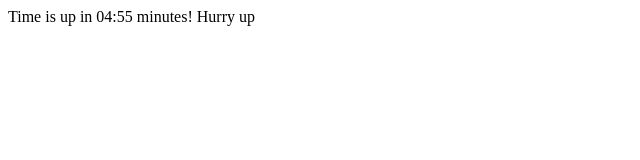
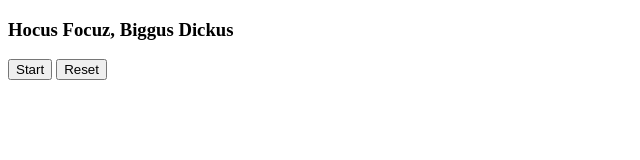
Before and after one commit to heisid/hocus-focus, a plain HTML site: page index.html in a window 1280 px wide. Shown: the whole page, without its empty margins (0-640 px from the left). Drawn offline with nearby package versions, Linux system fonts and the light colour scheme.

Commit message:
this one is working

```diff
--- /dev/null
+++ b/app.js
@@ -0,0 +1,39 @@
+let timer;
+let target = null;
+
+function start() {
+    document.getElementById('startBtn').disabled = true;
+    let remaining = target ?? "0:2:10";
+
+    timer = setInterval(function() {
+        document.getElementById('display').innerHTML = remaining;
+        if (remaining === '0:0:0') {
+            stop();
+        }
+
+        const remainingArr = remaining.split(':');
+        let hour = parseInt(remainingArr[0]);
+        let minute = parseInt(remainingArr[1]);
+        let second = parseInt(remainingArr[2]);
+
+        if (second === 0) {
+            second = 59;
+            minute--;
+        } else {
+            second--;
+        }
+
+        if (minute < 0) {
+            minute = 59;
+            hour--;
+        }
+
+        remaining = hour + ':' + minute + ':' + second;
+    }, 1000);
+}
+
+function reset() {
+    clearInterval(timer);
+    document.getElementById('display').innerHTML = target;
+    document.getElementById('startBtn').disabled = false;
+}
--- a/index.html
+++ b/index.html
@@ -1,32 +1,13 @@
 <!DOCTYPE html>
-<html lang="en">
+<html lang="en-US">
 <head>
-    <meta charset="UTF-8">
-    <title>Hocus Focus</title>
-    <script src="https://ajax.googleapis.com/ajax/libs/jquery/3.6.1/jquery.min.js"></script>
+    <title>Hocus Focuz</title>
+    <script src="app.js"></script>
 </head>
 <body>
-    <div>Time is up in <span id="countdown"></span> minutes! Hurry up</div>
+    <h3>Hocus Focuz, Biggus Dickus</h3>
+    <div id="display"></div>
+    <button id="startBtn" onclick="start()">Start</button>
+    <button id="resetBtn" onclick="reset()">Reset</button>
 </body>
-<script type="application/javascript">
-    let minutes = 5, seconds = 0;
-    $(function(){
-        $("#countdown").html(minutes + ":" + seconds);
-        const count = setInterval(function () {
-            if (parseInt(minutes) < 0) {
-                clearInterval(count);
-            } else {
-                $("#countdown").html(minutes + ":" + seconds);
-                if (seconds === 0) {
-                    minutes--;
-                    if (minutes < 10) minutes = "0" + minutes;
-                    seconds = 59;
-                }
-                seconds--;
-                if (seconds < 0) minutes = "0" + seconds;
-                cleartimeout()
-            }
-        }, 1000);
-    })
-</script>
 </html>
```
